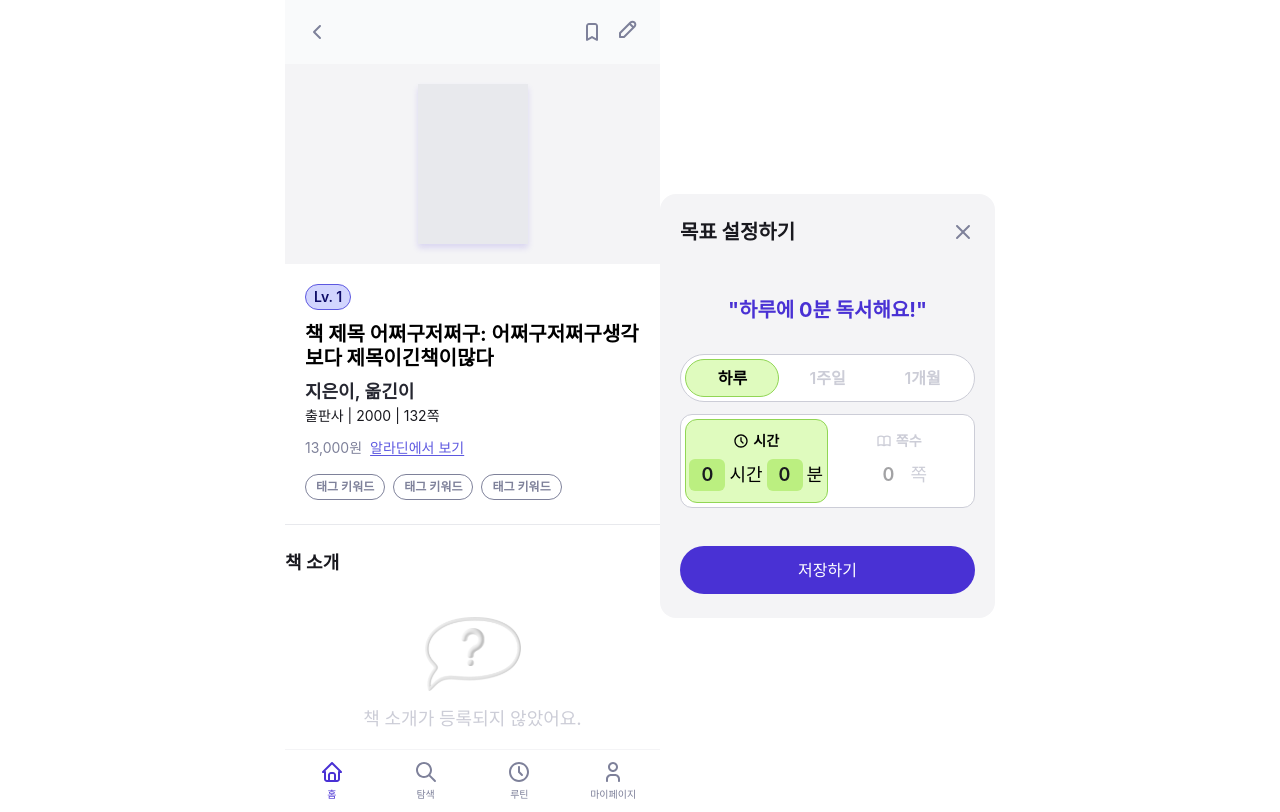
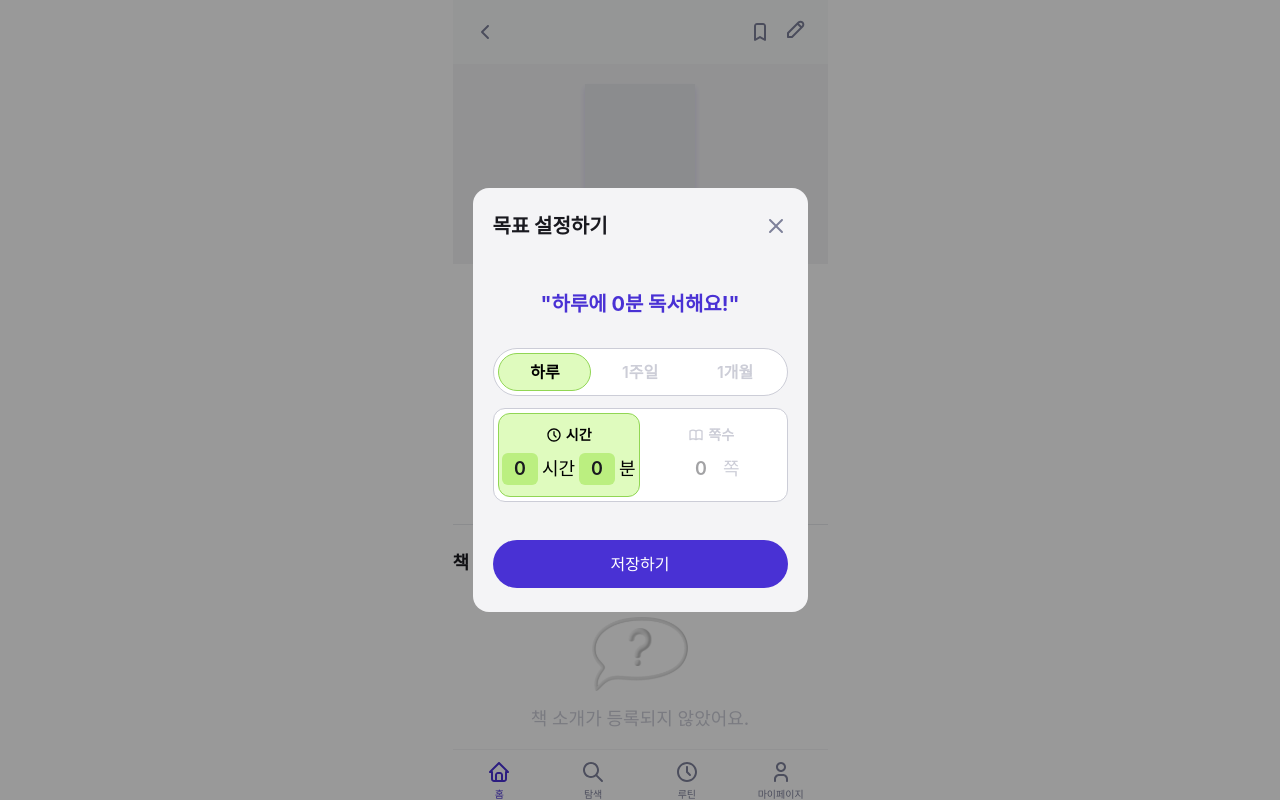
Before and after one commit to Leets-Official/StepBookStep-FE, a React (Vite) app: page /bookdetail in a window 1280 px wide. Both pictures are taken after a click on the button 795 px from the left and 29 px from the top of the page. Built offline with nearby package versions, Linux system fonts and the light colour scheme; a web font is replaced by a local one.

Commit message:
refactor : 모달 위치 수정

```diff
--- a/src/components/GoalModal/GoalModal.styles.ts
+++ b/src/components/GoalModal/GoalModal.styles.ts
@@ -1,4 +1,11 @@
 export const modalContainer = "w-[335px] rounded-2xl bg-gray-100 px-5 py-6 flex flex-col gap-7.5";
+
+export const overlay = `
+  fixed inset-0
+  flex items-center justify-center
+  bg-black/40
+  z-50
+`;
 
 export const header = "flex items-center justify-between pb-5";
 
--- a/src/components/GoalModal/GoalModal.tsx
+++ b/src/components/GoalModal/GoalModal.tsx
@@ -8,6 +8,7 @@ import { XIcon } from "@/assets/icons";
 
 import {
   modalContainer,
+  overlay,
   header,
   title as titleClass,
   closeButton,
@@ -54,6 +55,7 @@ export default function GoalModal({ maxPages, title, onClose, onSave }: GoalModa
       : `${periodText} ${page}쪽 독서해요!`;
 
   return (
+    <div className={overlay}>
       <div className={modalContainer}>
         <div className={header}>
           <h2 className={titleClass}>{title}</h2>
@@ -88,5 +90,6 @@ export default function GoalModal({ maxPages, title, onClose, onSave }: GoalModa
           <Button label="저장하기" fullWidth size="large" onClick={onSave} />
         </div>
       </div>
+    </div>
   );
 }
```
Lines whose indentation alone changed are shown as unchanged.
